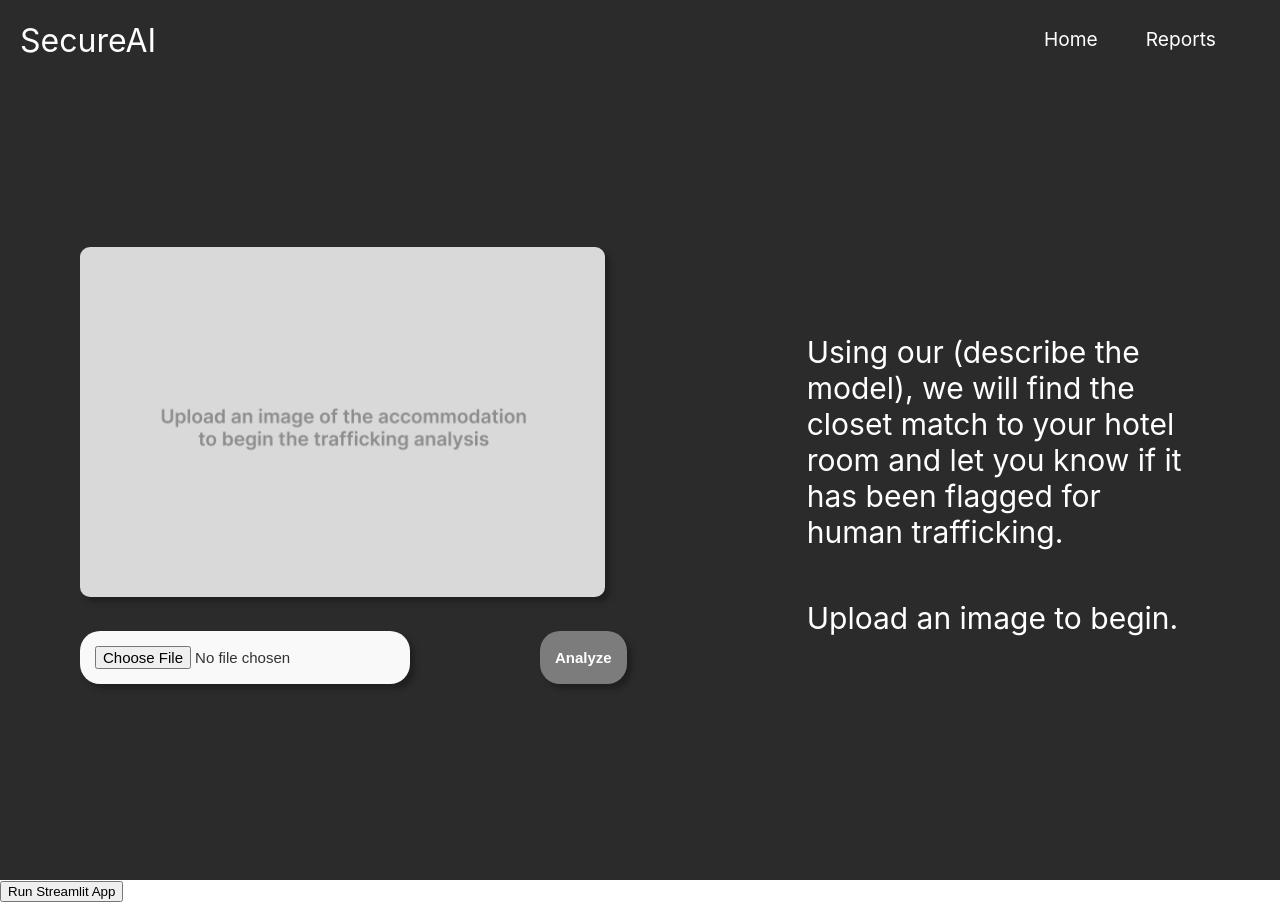
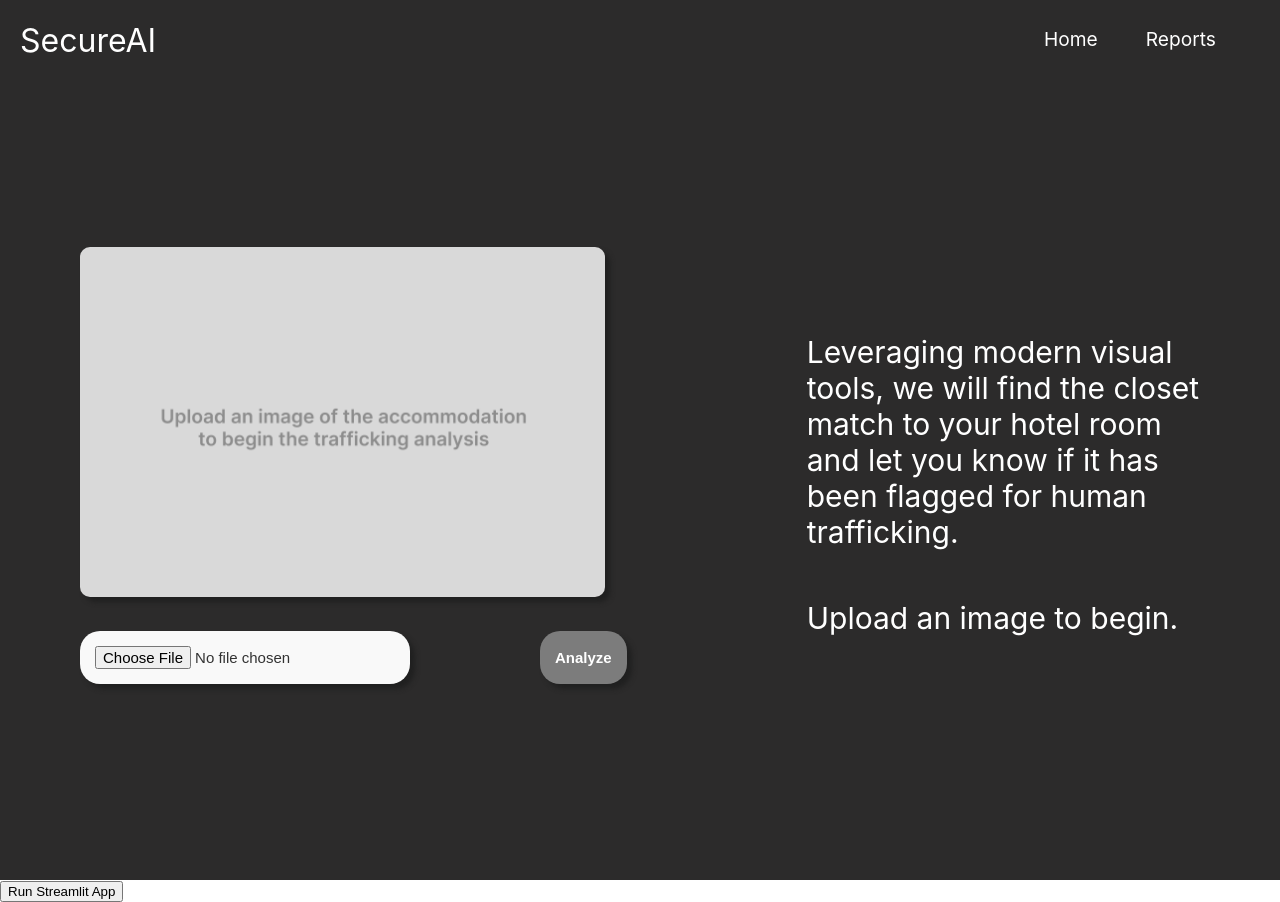
Before and after one commit to adriannapinzariu/secureAI, a React (Create React App) app: page /results in a window 1280 px wide. Built offline with nearby package versions, Linux system fonts and the light colour scheme.

Commit message:
update results

```diff
--- a/src/Results.js
+++ b/src/Results.js
@@ -44,7 +44,7 @@ const Results = () => {
       </div>
 
       <div className="right-section">
-        <p className="subtitle">Using our (describe the model), we will find the closet match to your hotel room and let you know if it has been flagged for human trafficking.</p>
+        <p className="subtitle">Leveraging modern visual tools, we will find the closet match to your hotel room and let you know if it has been flagged for human trafficking.</p>
         <p className="subtitle">Upload an image to begin.</p>
       </div>
     </div>
```
